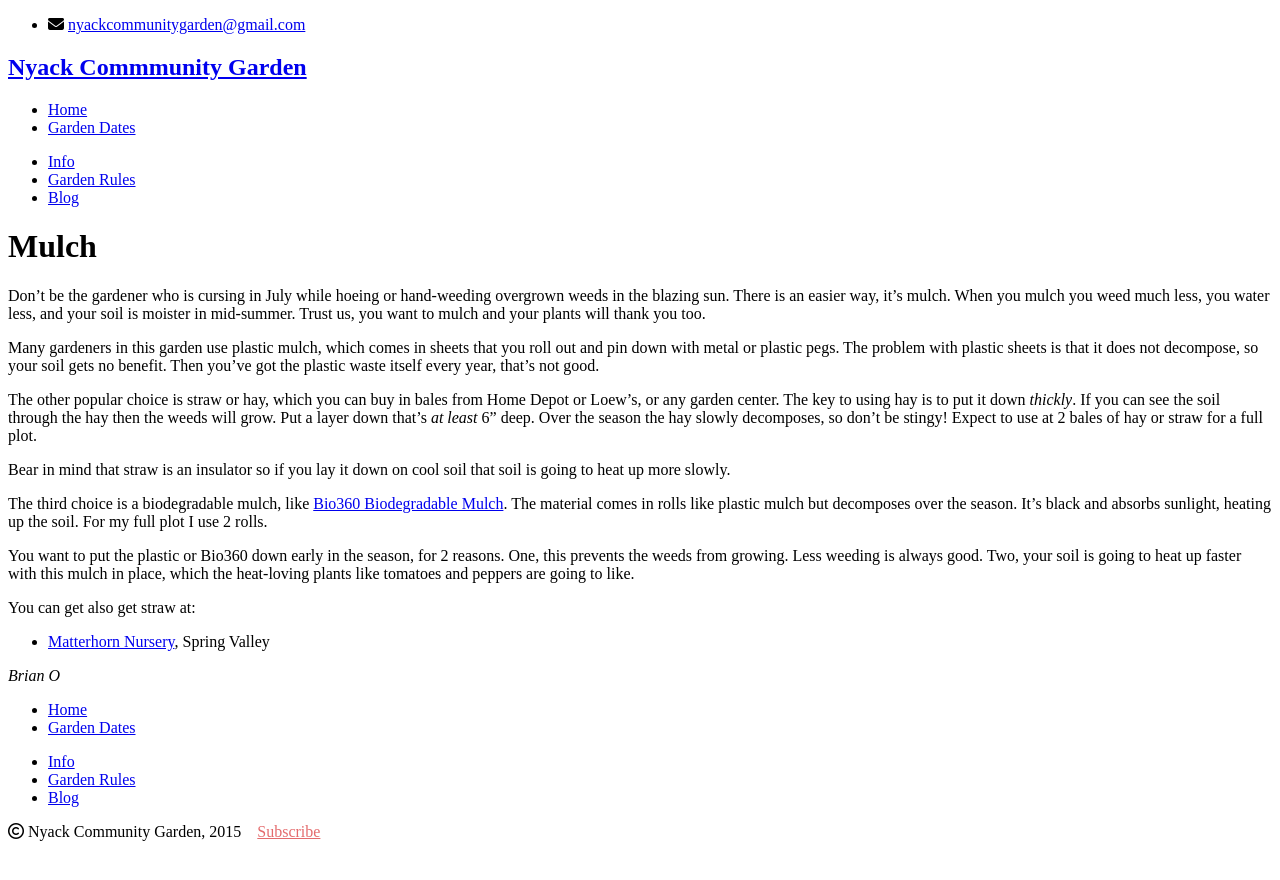
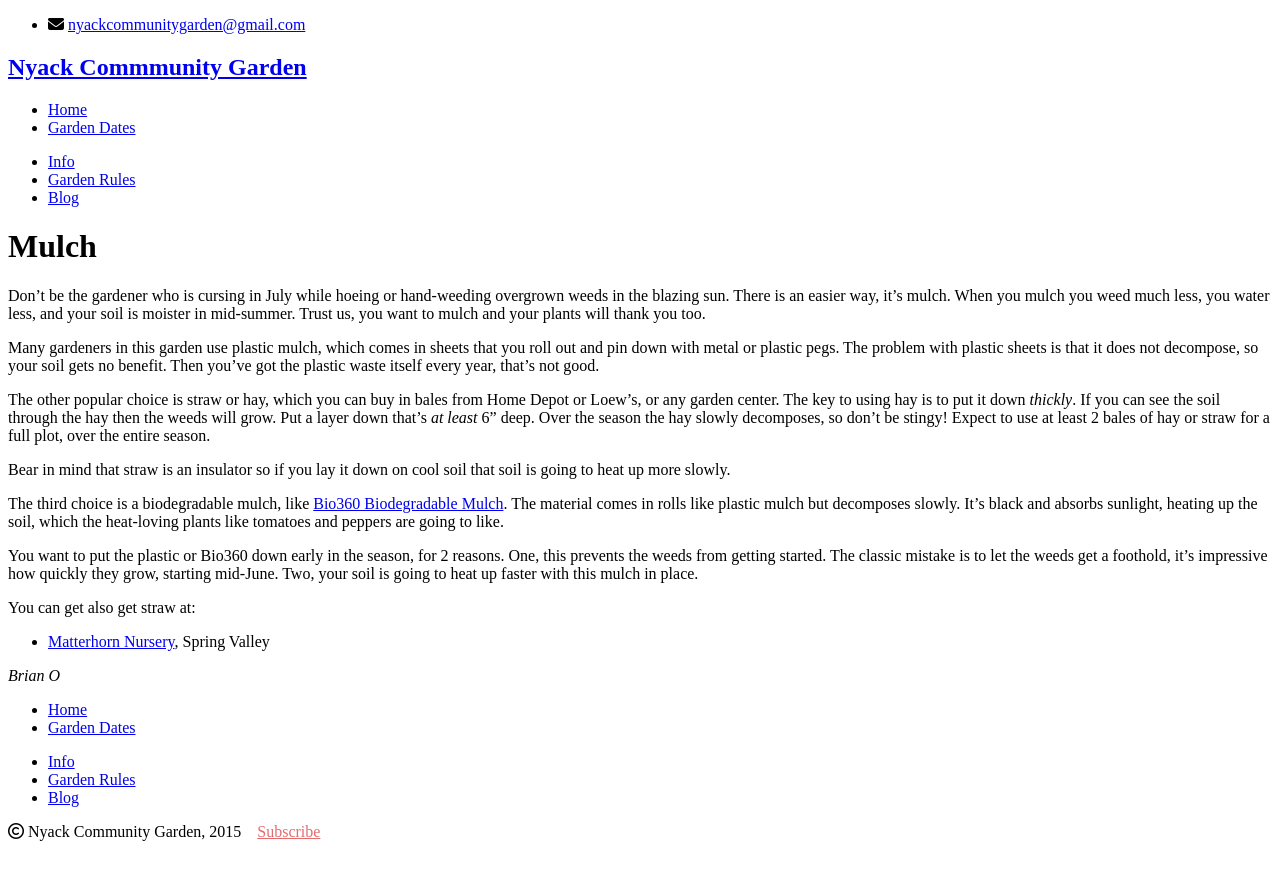
Before and after one commit to bosborne/nyackcommunitygarden, a Jekyll site: the page built from _posts/2012-06-30-mulch.md, in a window 1280 px wide. Shown: the top 880 px of the page. Built offline with Jekyll 4.4.1, drawn with Linux system fonts in a browser that asks for light colours; nearby versions of some CDN libraries; library files that are not in the unit come from our copies; Markdown is read by kramdown in place of the engine named in the settings.

Commit message:
Minor edits

```diff
--- a/_posts/2012-06-30-mulch.md
+++ b/_posts/2012-06-30-mulch.md
@@ -8,13 +8,13 @@ Don't be the gardener who is cursing in July while hoeing or hand-weeding overgr
 
 Many gardeners in this garden use plastic mulch, which comes in sheets that you roll out and pin down with metal or plastic pegs. The problem with plastic sheets is that it does not decompose, so your soil gets no benefit. Then you've got the plastic waste itself every year, that's not good.
 
-The other popular choice is straw or hay, which you can buy in bales from Home Depot or Loew's, or any garden center. The key to using hay is to put it down *thickly*. If you can see the soil through the hay then the weeds will grow. Put a layer down that's *at least* 6" deep. Over the season the hay slowly decomposes, so don't be stingy! Expect to use at 2 bales of hay or straw for a full plot.
+The other popular choice is straw or hay, which you can buy in bales from Home Depot or Loew's, or any garden center. The key to using hay is to put it down *thickly*. If you can see the soil through the hay then the weeds will grow. Put a layer down that's *at least* 6" deep. Over the season the hay slowly decomposes, so don't be stingy! Expect to use at least 2 bales of hay or straw for a full plot, over the entire season.
 
 Bear in mind that straw is an insulator so if you lay it down on cool soil that soil is going to heat up more slowly.
 
-The third choice is a biodegradable mulch, like [Bio360 Biodegradable Mulch](http://www.johnnyseeds.com/p-6978-bio360-biodegradable-mulch-45-x-32.aspx). The material comes in rolls like plastic mulch but decomposes over the season. It's black and absorbs sunlight, heating up the soil. For my full plot I use 2 rolls.
+The third choice is a biodegradable mulch, like [Bio360 Biodegradable Mulch](http://www.johnnyseeds.com/p-6978-bio360-biodegradable-mulch-45-x-32.aspx). The material comes in rolls like plastic mulch but decomposes slowly. It's black and absorbs sunlight, heating up the soil, which the heat-loving plants like tomatoes and peppers are going to like.
 
-You want to put the plastic or Bio360 down early in the season, for 2 reasons. One, this prevents the weeds from growing. Less weeding is always good. Two, your soil is going to heat up faster with this mulch in place, which the heat-loving plants like tomatoes and peppers are going to like.
+You want to put the plastic or Bio360 down early in the season, for 2 reasons. One, this prevents the weeds from getting started. The classic mistake is to let the weeds get a foothold, it's impressive how quickly they grow, starting mid-June. Two, your soil is going to heat up faster with this mulch in place.
 
 You can get also get straw at:
 
```
